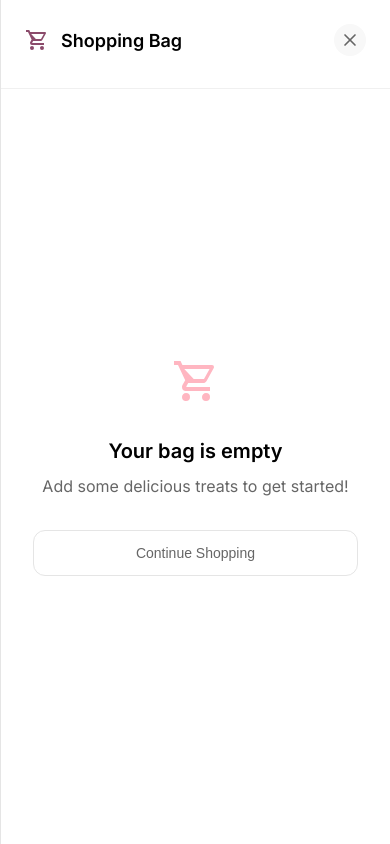
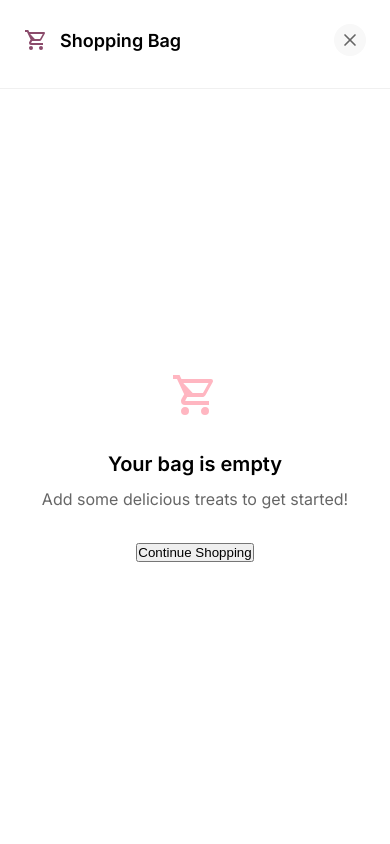
Before and after one commit to bhavnindersingh/consciouscafe, a React (Create React App) app: page / in a window 390 px wide. Both pictures are taken after a click on the button "Bag". Shown: the top 844 px of the page. Built offline with nearby package versions, Linux system fonts and the light colour scheme.

Commit message:
Add WhatsApp integration utility for order messaging

```diff
--- a/src/styles/App.css
+++ b/src/styles/App.css
@@ -999,46 +999,25 @@ body {
   gap: 12px;
 }
 
-.checkout-btn {
-  width: 100%;
-  background: linear-gradient(135deg, #8B4B6B 0%, #A0566C 100%);
-  color: white;
-  border: none;
-  padding: 16px 24px;
-  border-radius: 12px;
-  font-size: 16px;
-  font-weight: 600;
-  cursor: pointer;
-  display: flex;
-  align-items: center;
-  justify-content: center;
-  gap: 8px;
-  transition: all 0.3s ease;
-}
-
-.checkout-btn:hover {
-  background: linear-gradient(135deg, #7A4159 0%, #8F4F5F 100%);
-  transform: translateY(-1px);
-  box-shadow: 0 6px 20px rgba(139, 75, 107, 0.3);
-}
-
-.continue-shopping-btn {
-  width: 100%;
-  background: white;
-  color: #666;
-  border: 1px solid #e5e5e5;
-  padding: 14px 24px;
-  border-radius: 12px;
-  font-size: 14px;
-  font-weight: 500;
-  cursor: pointer;
-  transition: all 0.2s ease;
-}
-
-.continue-shopping-btn:hover {
-  background: #f8f8f8;
-  border-color: #ccc;
-  color: #000;
+/* Responsive adjustments for Cart */
+@media (max-width: 768px) {
+  .cart-sidebar {
+    width: 100%; /* Make cart full width on smaller mobile */
+    max-width: 400px; /* But not excessively wide */
+    border-left: none; /* Remove border when full width */
+  }
+
+  .cart-footer {
+    /* Add more padding at the bottom to avoid mobile navigation bars */
+    padding-bottom: 80px; /* Increased bottom padding */
+  }
+}
+
+@media (max-width: 480px) {
+  .cart-sidebar {
+    width: 100%; /* Full width on very small screens */
+    max-width: 100%;
+  }
 }
 
 /* Checkout Styles - ConsciousBakes Theme */
@@ -2985,7 +2964,7 @@ body {
     font-size: 13px;
   }
 
-  .product-price-detail {
+  .product-price {
     font-size: 20px;
   }
 
--- a/src/utils/whatsapp.js
+++ b/src/utils/whatsapp.js
@@ -34,7 +34,7 @@ export const formatWhatsAppMessage = (cartItems, customerInfo) => {
 
   message += `📅 Order Date: ${new Date().toLocaleDateString()}\n`;
   message += `⏰ Order Time: ${new Date().toLocaleTimeString()}\n\n`;
-  message += `Thank you for choosing Conscious Bakes! 🙏`;
+  message += `Thank you for choosing Conscious Cafe, Kavas Conscious Living LLP! 🙏`;
 
   return {
     phone: businessPhone,
```
